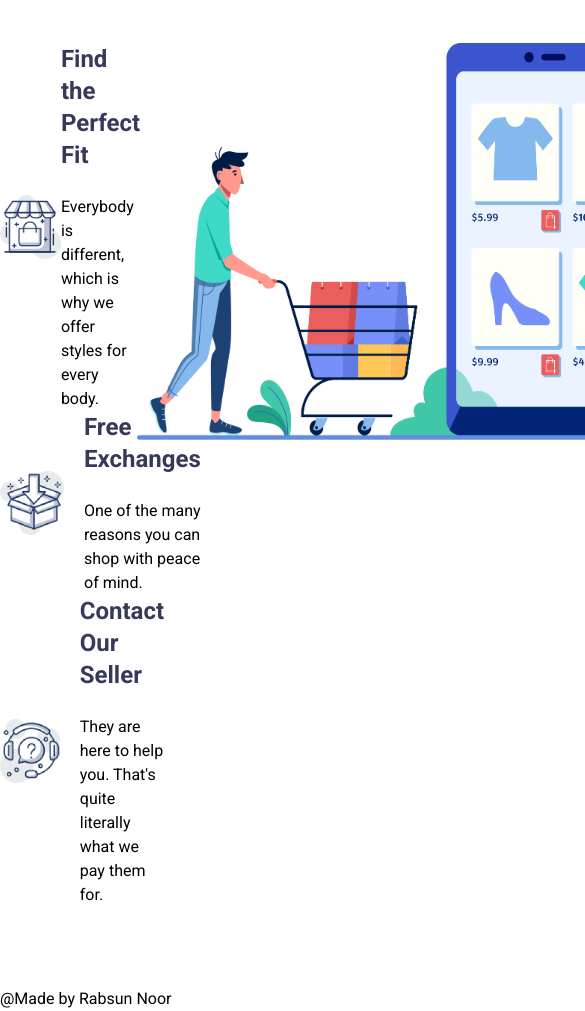
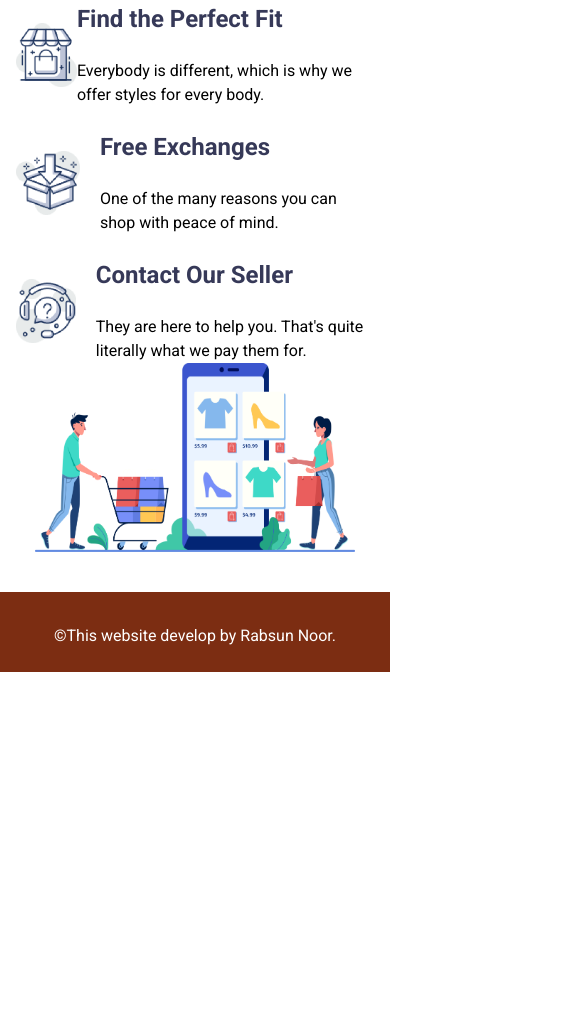
Before and after one commit to Rabsunnoor/Penguin-Fashion-with-Tailwind-CSS, a plain HTML site: page index.html in a window 390 px wide. Shown: the part 4706-5717 px from the top of the page, 585 px wide, since content can reach past the window. After the commit the page ends 5378 px from the top, so only its background shows below. Drawn offline with nearby package versions, Linux system fonts and the light colour scheme.

Commit message:
responsive the footer section

```diff
--- a/index.html
+++ b/index.html
@@ -297,8 +297,8 @@
         </div>
       </section>
       <!-- Info Section -->
-       <section class="flex mb-20 mt-20">
-        <div class="">
+       <section class="mx-auto px-4 py-10">
+        <div class="grid grid-cols-1 md:grid-row-3 gap-6 items-center">
           <!-- find -->
           <div class="flex items-center ">
              <img class="w-16 h-16" src="icons/house.png" alt="">
@@ -330,13 +330,13 @@ literally what we pay them for.</p>
           </div>
         </div>
         <!-- info image -->
-        <div class="grid grid-cols1 md:grid-cols-2">
-          <img class="max-w-2xl mx-auto" src="images/shopping.png" alt="">
+        <div class="flex justify-center md:justify-end">
+          <img class="max-w-xs md:max-w-md w-full " src="images/shopping.png" alt="">
         </div>
        </section>
     </main>
-    <footer>
-      <div class="justify-center ">@Made by Rabsun Noor</div>
+    <footer class="bg-orange-900 h-20 text-white py-8 w-full text-center">
+      <p> &copy;This website develop by Rabsun Noor.</p>
     </footer>
   </body>
 </html>
```
